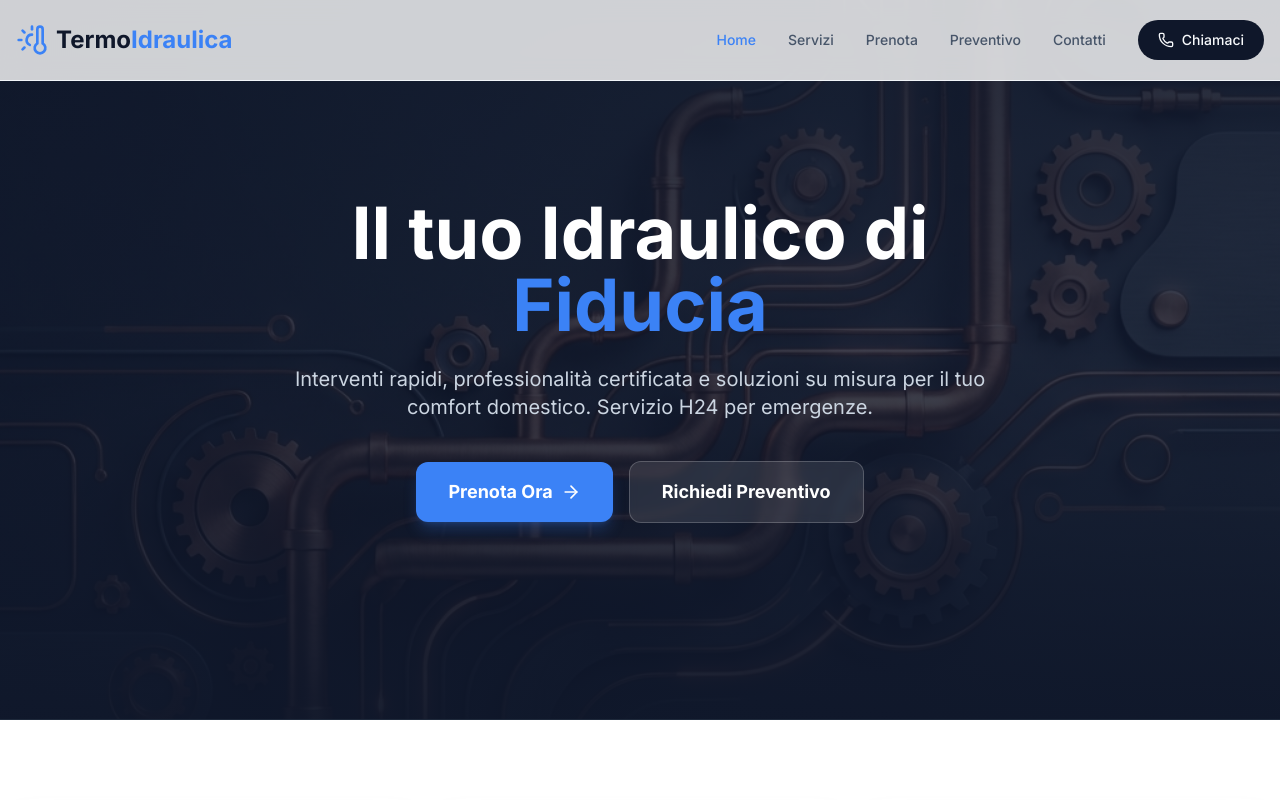
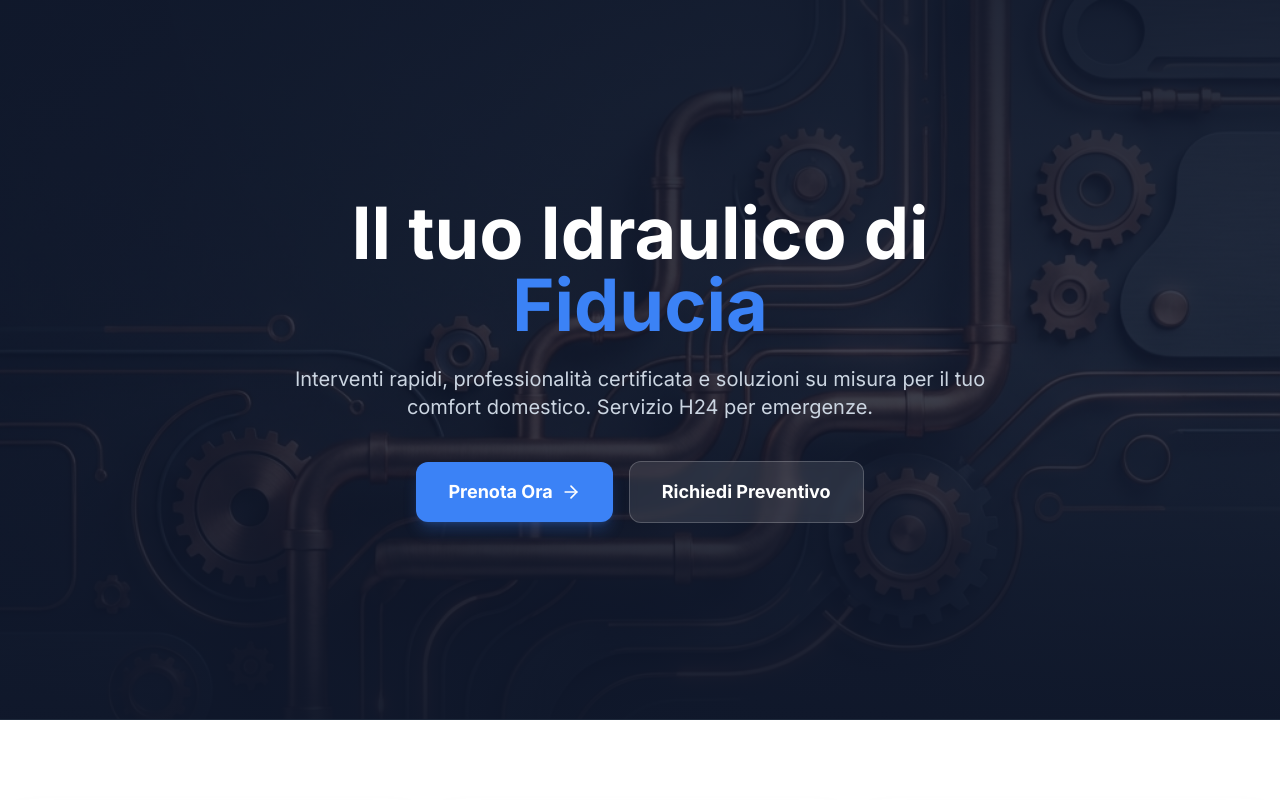
Before and after one commit to lucadibelardino/termoidraulica.746, a React (Vite) app: page / in a window 1280 px wide. Shown: the top 800 px of the page. Built offline with nearby package versions, Linux system fonts and the light colour scheme.

Commit message:
Hide navbar when at page top

```diff
--- a/src/components/Navbar.tsx
+++ b/src/components/Navbar.tsx
@@ -1,12 +1,29 @@
-import { useState } from 'react';
+import { useState, useEffect } from 'react';
 import { Link, useLocation } from 'react-router-dom';
 import { Menu, X, Phone, ThermometerSun } from 'lucide-react';
 import { cn } from '../lib/utils';
-import { motion, AnimatePresence } from 'framer-motion';
+import { motion, AnimatePresence, useScroll, useMotionValueEvent } from 'framer-motion';
 
 const Navbar = () => {
     const [isOpen, setIsOpen] = useState(false);
+    const [hidden, setHidden] = useState(true); // Default hidden at top
+    const { scrollY } = useScroll();
     const location = useLocation();
+
+    useMotionValueEvent(scrollY, "change", (latest) => {
+        const previous = scrollY.getPrevious() || 0;
+        if (latest < 50) {
+            setHidden(true); // At top: hide
+        } else {
+            setHidden(false); // Scrolled down: show
+        }
+    });
+
+    // Also check on mount
+    useEffect(() => {
+        if (window.scrollY < 50) setHidden(true);
+        else setHidden(false);
+    }, []);
 
     const navLinks = [
         { name: 'Home', path: '/' },
@@ -17,7 +34,15 @@ const Navbar = () => {
     ];
 
     return (
-        <nav className="fixed top-0 left-0 right-0 z-50 glass-nav">
+        <motion.nav
+            variants={{
+                visible: { y: 0 },
+                hidden: { y: -100 },
+            }}
+            animate={hidden ? "hidden" : "visible"}
+            transition={{ duration: 0.3, ease: 'easeInOut' }}
+            className="fixed top-0 left-0 right-0 z-50 glass-nav"
+        >
             <div className="container mx-auto px-4 h-20 flex items-center justify-between">
                 {/* Logo */}
                 <Link to="/" className="flex items-center gap-2 text-primary font-bold text-2xl">
@@ -91,7 +116,7 @@ const Navbar = () => {
                     </motion.div>
                 )}
             </AnimatePresence>
-        </nav>
+        </motion.nav>
     );
 };
 
```
